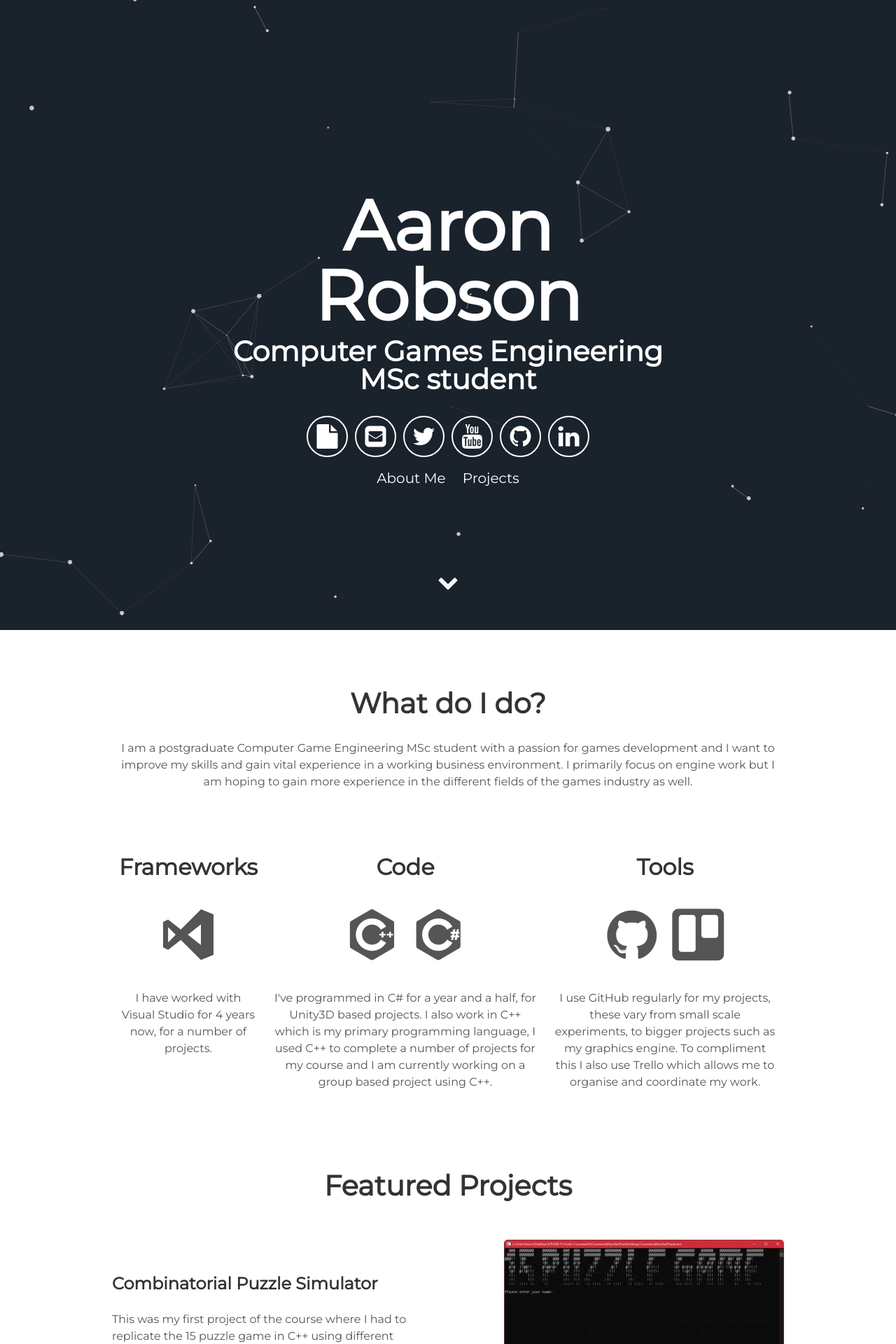
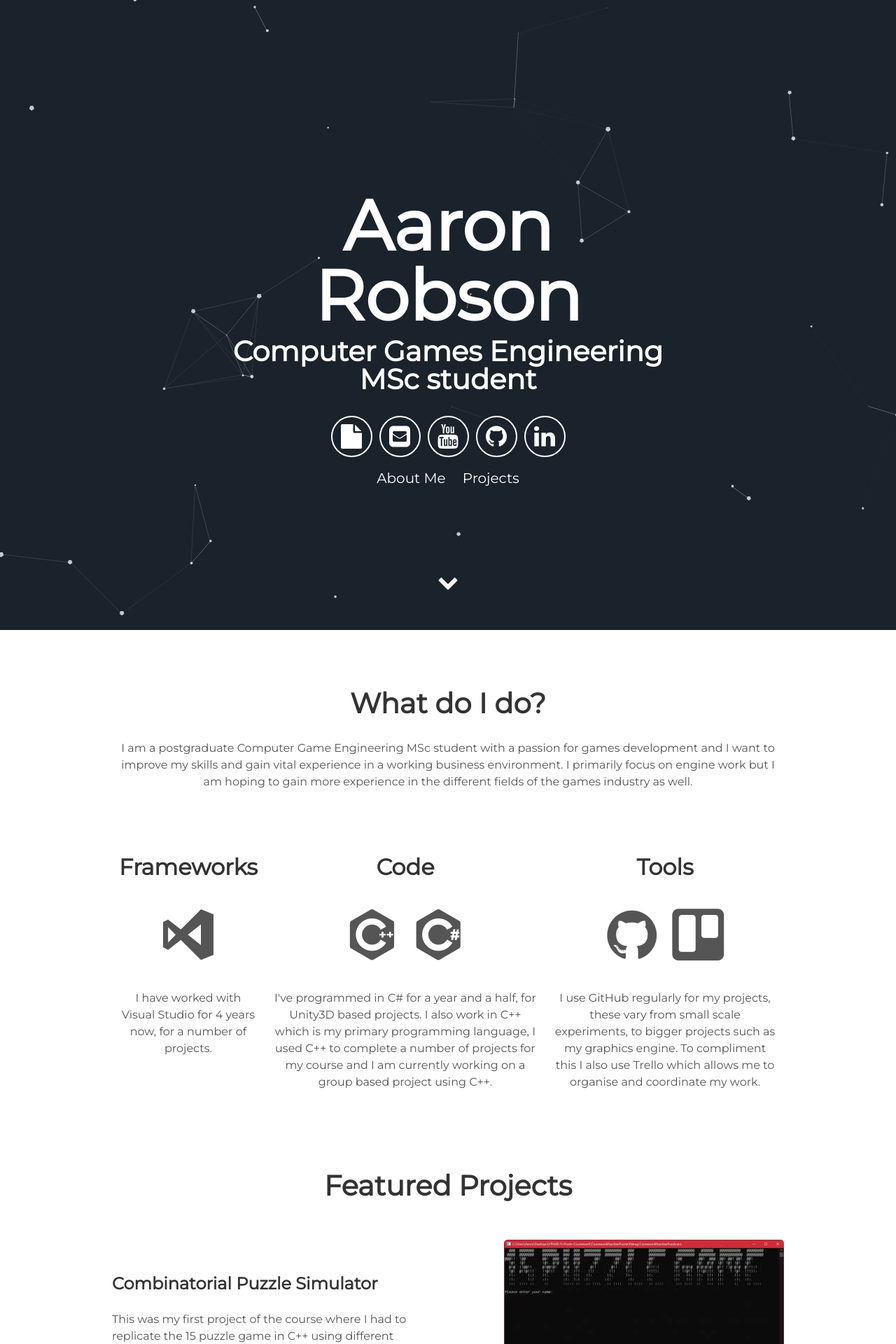
Before and after one commit to GeordieGinge/GeordieGinge.github.io, a Jekyll site: the page built from index.html, in a window 1280 px wide. Shown: the top 1920 px of the page at 70% size. Built offline with Jekyll 4.4.1, drawn with Linux system fonts in a browser that asks for light colours.

Commit message:
Removed the twitter link
Due to feedback this link was not appropriate for my site.

```diff
--- a/_includes/header.html
+++ b/_includes/header.html
@@ -7,7 +7,6 @@
       <div class="header-icons">
         <a aria-label="Download CV" target="_blank" href="./assets/docs/Aaron_Robson_cv_2020.pdf"><i class="icon fa fa-file" aria-hidden="true"></i></a>
         <a aria-label="Email" href=mailto:aaronrobson19@hotmail.co.uk><i class="icon fa fa-envelope-square"></i></a>
-        <a aria-label="Twitter" target="_blank" href="https://twitter.com/Robson1Aaron"><i class="icon fa fa-twitter" aria-hidden="true"></i></a>
         <a aria-label="Youtube" target="_blank" href="https://www.youtube.com/channel/UCpobwr6mZ5CCNljhkEul81w?view_as=subscriber"><i class="icon fa fa-youtube" aria-hidden="true"></i></a>
         <a aria-label="Github" target="_blank" href="https://github.com/GeordieGinge"><i class="icon fa fa-github" aria-hidden="true"></i></a>
         <a aria-label="Linkedin" target="_blank" href="https://www.linkedin.com/in/aaron-robson-094264182/"><i class="icon fa fa-linkedin" aria-hidden="true"></i></a>
```
